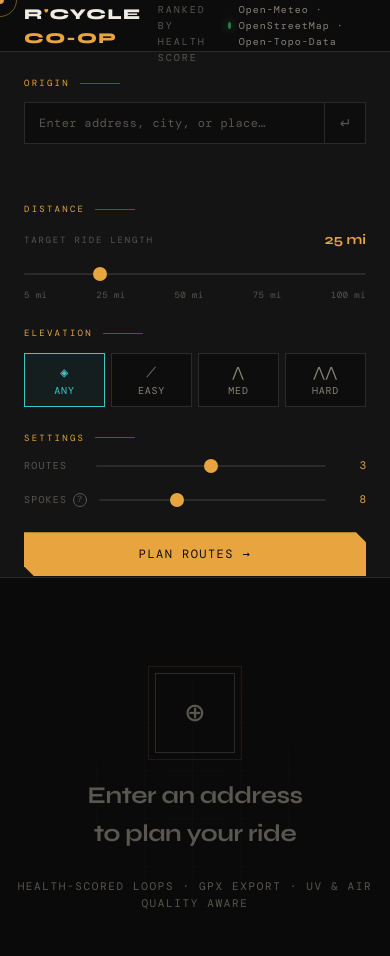
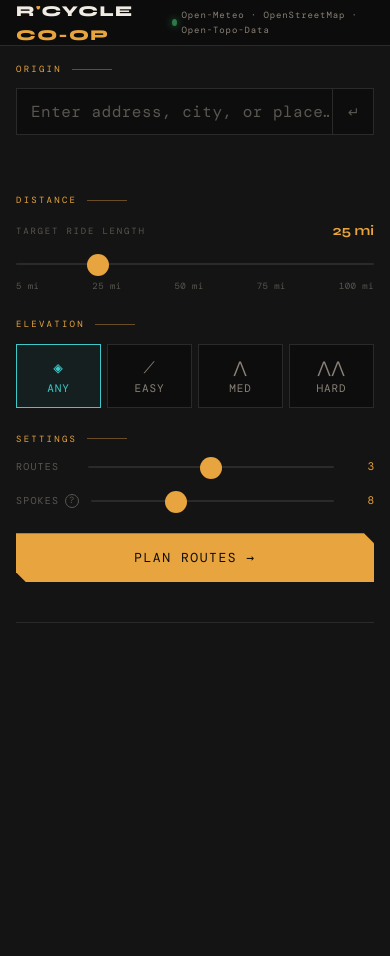
Before and after one commit to yeleshwarapu/stravaPollutionRoutePlanner, a FastAPI app: page / in a window 390 px wide. Run offline with FastAPI, Linux system fonts and the light colour scheme; some web fonts are replaced.

Commit message:
mobile phone layout fix

```diff
--- a/templates/index.html
+++ b/templates/index.html
@@ -508,11 +508,96 @@
   @media (max-width: 900px) {
     :root { --sidebar-w: 340px; }
   }
+
+  /* ── Mobile (≤ 680px) ── */
   @media (max-width: 680px) {
-    .layout { flex-direction: column; }
-    .sidebar { width: 100%; border-right: none; border-bottom: 1px solid var(--border); max-height: 55vh; }
-    .map-panel { min-height: 45vh; }
+    /* Hide custom cursor on touch */
+    .cursor { display: none !important; }
+    body { cursor: auto !important; overflow: hidden; }
+
+    /* Compact topbar */
+    .topbar { padding: 0 16px; height: 46px; }
+    .topbar-sub { display: none; }
+    .topbar-status { font-size: 9px; gap: 5px; }
+
+    /* Env strip — 2×2 grid instead of single row */
+    .env-strip.visible { display: grid; grid-template-columns: 1fr 1fr; }
+    .env-badge { border-right: none; border-bottom: 1px solid var(--border); padding: 6px 12px; }
+    .env-badge:nth-child(odd) { border-right: 1px solid var(--border); }
+    .env-badge:nth-child(3), .env-badge:nth-child(4) { border-bottom: none; }
+
+    /* Full-screen panels — toggled by JS via .mobile-active */
+    .layout { position: relative; flex: 1; overflow: hidden; }
+    .sidebar {
+      position: absolute; inset: 0;
+      width: 100%; border-right: none;
+      transform: translateX(0);
+      transition: transform .3s cubic-bezier(.4,0,.2,1);
+      z-index: 2;
+      overflow: hidden;
+    }
+    .sidebar.mobile-hidden {
+      transform: translateX(-100%);
+      pointer-events: none;
+    }
+    .map-panel {
+      position: absolute; inset: 0;
+      transform: translateX(100%);
+      transition: transform .3s cubic-bezier(.4,0,.2,1);
+      z-index: 1;
+    }
+    .map-panel.mobile-active {
+      transform: translateX(0);
+    }
+
+    /* Sidebar scroll gets full height */
+    .sidebar-scroll { padding: 16px; }
+
+    /* Prevent iOS zoom on input focus — min font-size 16px */
+    .addr-input { font-size: 16px; }
+    input[type=range] { height: 4px; }
+    input[type=range]::-webkit-slider-thumb {
+      width: 22px; height: 22px; margin-top: -9px;
+    }
+
+    /* Larger touch targets for elevation buttons */
+    .elev-btn { padding: 12px 4px; font-size: 11px; }
+    .elev-btn .elev-icon { font-size: 16px; }
+
+    /* Bigger plan button */
+    .plan-btn { padding: 16px 0; font-size: 13px; margin-bottom: 20px; }
+
+    /* Route cards — slightly more compact */
+    .route-card { padding: 14px; }
+    .card-grade { font-size: 22px; }
+    .card-score { font-size: 16px; }
+    .card-bars { display: none; } /* hide bars on mobile to save space */
+
+    /* Bottom tab bar */
+    .mobile-tabs {
+      display: flex;
+      height: 54px;
+      border-top: 1px solid var(--border);
+      background: var(--surface);
+      flex-shrink: 0;
+      z-index: 100;
+    }
+    .mobile-tab {
+      flex: 1; display: flex; flex-direction: column;
+      align-items: center; justify-content: center; gap: 3px;
+      font-size: 9px; letter-spacing: .12em; text-transform: uppercase;
+      color: var(--text-dim);
+      border: none; background: transparent;
+      transition: color .2s;
+      cursor: pointer;
+    }
+    .mobile-tab .tab-icon { font-size: 18px; line-height: 1; }
+    .mobile-tab.active { color: var(--amber); }
+    .mobile-tab.active .tab-icon { filter: drop-shadow(0 0 6px rgba(232,164,62,.5)); }
   }
+
+  /* Hide tab bar on desktop */
+  .mobile-tabs { display: none; }
 </style>
 </head>
 <body>
@@ -634,13 +719,32 @@
 
 </div>
 
+<!-- ── Mobile tab bar (hidden on desktop via CSS) ── -->
+<div class="mobile-tabs" id="mobile-tabs">
+  <button class="mobile-tab active" id="tab-plan" onclick="switchTab('plan')">
+    <span class="tab-icon">⊕</span>Plan
+  </button>
+  <button class="mobile-tab" id="tab-map" onclick="switchTab('map')">
+    <span class="tab-icon">◎</span>Map
+  </button>
+</div>
+
 <script>
 // ── Cursor ───────────────────────────────────────────────────────────────────
 const dot = document.querySelector('.cursor-dot');
 const ring = document.querySelector('.cursor-ring');
 let mx = 0, my = 0, rx = 0, ry = 0;
 
+// Only activate custom cursor on non-touch devices
+const isTouchDevice = () => window.matchMedia('(hover: none)').matches;
+if (isTouchDevice()) {
+  document.body.style.cursor = 'auto';
+  dot.style.display = 'none';
+  ring.style.display = 'none';
+}
+
 document.addEventListener('mousemove', e => {
+  if (isTouchDevice()) return;
   mx = e.clientX; my = e.clientY;
   dot.style.left = mx + 'px'; dot.style.top = my + 'px';
 });
@@ -994,6 +1098,11 @@ function renderResult(result) {
   frame.srcdoc = result.map_html;
   frame.classList.add('visible');
 
+  // On mobile, auto-switch to the map tab once routes are ready
+  if (window.innerWidth <= 680) {
+    setTimeout(() => switchTab('map'), 400);
+  }
+
   // Env strip
   if (result.env && result.env.aq_label) {
     document.getElementById('env-aq').textContent    = result.env.aq_label + ' (' + result.env.pm25.toFixed(1) + ')';
@@ -1034,6 +1143,29 @@ document.getElementById('plan-btn').addEventListener('click', startPlan);
 document.getElementById('addr-input').addEventListener('keydown', e => {
   if (e.key === 'Enter' && e.ctrlKey) startPlan();
 });
+
+// ── Mobile tab switching ──────────────────────────────────────────────────────
+function switchTab(tab) {
+  const sidebar  = document.querySelector('.sidebar');
+  const mapPanel = document.querySelector('.map-panel');
+  const tabPlan  = document.getElementById('tab-plan');
+  const tabMap   = document.getElementById('tab-map');
+
+  if (tab === 'map') {
+    sidebar.classList.add('mobile-hidden');
+    mapPanel.classList.add('mobile-active');
+    tabPlan.classList.remove('active');
+    tabMap.classList.add('active');
+  } else {
+    sidebar.classList.remove('mobile-hidden');
+    mapPanel.classList.remove('mobile-active');
+    tabPlan.classList.add('active');
+    tabMap.classList.remove('active');
+  }
+}
+
+// Auto-switch to map tab on mobile when results arrive
+// (injected into renderResult via the mobile-tabs check below)
 </script>
 </body>
 </html>
```
